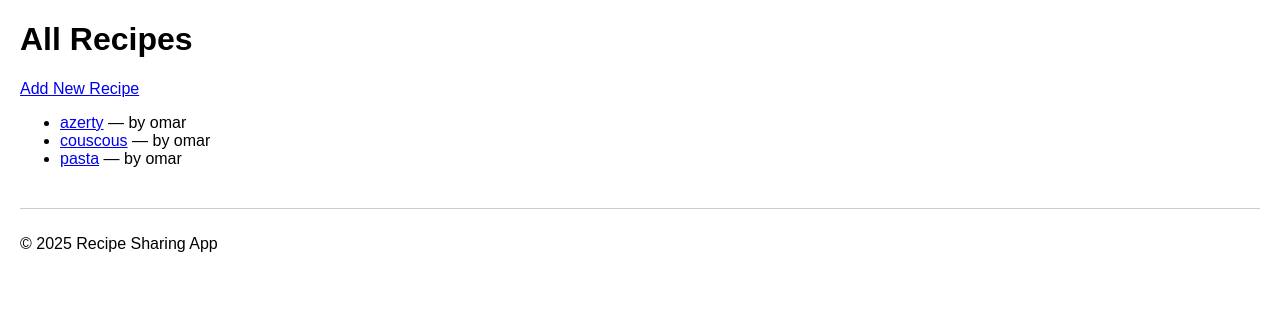
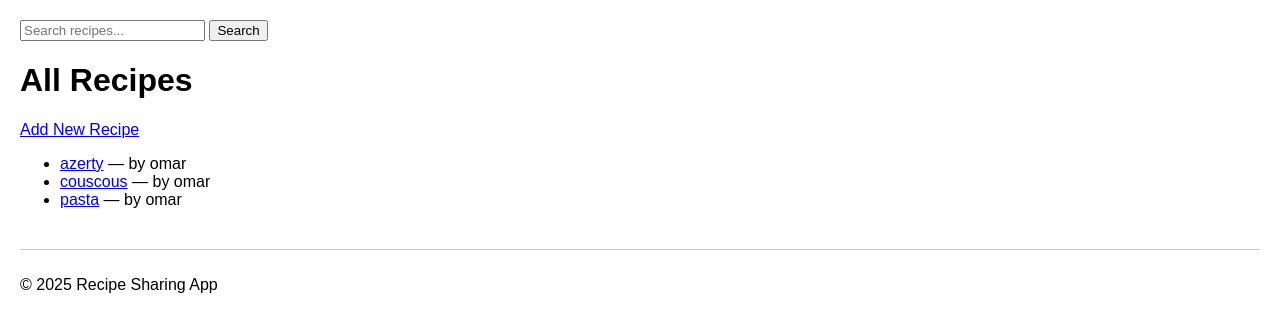
Before and after one commit to OmAr1dev/django-recipe-app, a Django app: page / in a window 1280 px wide. Shown: the part 98-430 px from the top of the page. Run offline with Django 5.2, Linux system fonts and the light colour scheme; data comes from the database, SQL or seed files in the repository; both versions use the stored data as it was after the commit.

Commit message:
feat: add recipe search by title or ingredients

```diff
--- a/recipes/views.py
+++ b/recipes/views.py
@@ -1,5 +1,6 @@
 from django import forms
 from django.contrib.auth.decorators import login_required
+from django.db.models import Q
 from django.shortcuts import get_object_or_404, redirect, render
 
 from .models import Recipe
@@ -24,10 +25,19 @@ class RecipeForm(forms.ModelForm):
 
 def recipe_list(request):
     """
-    View to display all recipes in the database.
+    View to display all recipes with optional search by title or ingredient.
     """
-    recipes = Recipe.objects.all().order_by("-created_at")
-    return render(request, "recipes/recipe_list.html", {"recipes": recipes})
+    query = request.GET.get("q")  # get search query from URL
+    if query:
+        recipes = Recipe.objects.filter(
+            Q(title__icontains=query) | Q(ingredients__icontains=query)
+        ).order_by("-created_at")
+    else:
+        recipes = Recipe.objects.all().order_by("-created_at")
+
+    return render(
+        request, "recipes/recipe_list.html", {"recipes": recipes, "query": query}
+    )
 
 
 @login_required
--- a/templates/recipes/recipe_list.html
+++ b/templates/recipes/recipe_list.html
@@ -1,5 +1,9 @@
 {% extends "base.html" %}
 {% block content %}
+<form method="get" action="{% url 'recipes:list' %}">
+    <input type="text" name="q" placeholder="Search recipes..." value="{{ query|default:'' }}">
+    <button type="submit">Search</button>
+</form>
 <h1>All Recipes</h1>
 <a href="{% url 'recipes:create' %}">Add New Recipe</a>
 <ul>
```
Also changed, not shown: db.sqlite3.
